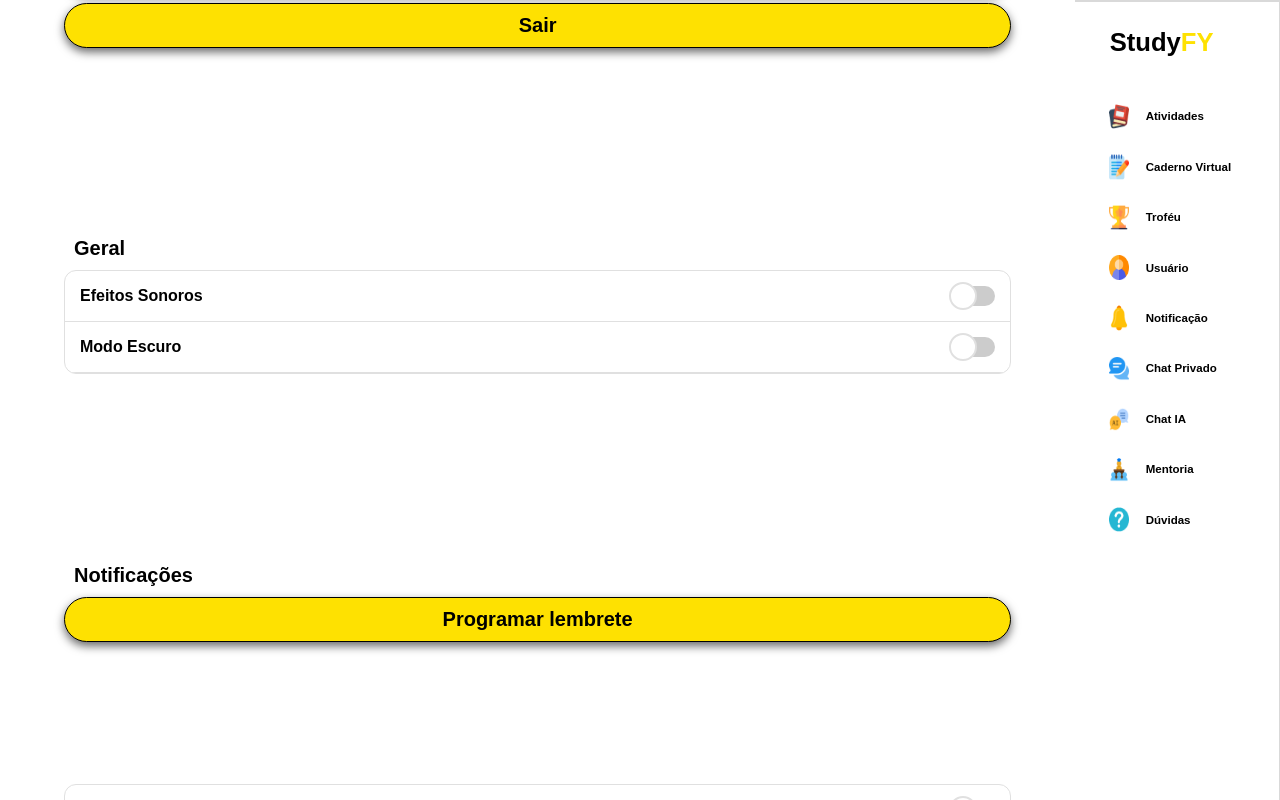
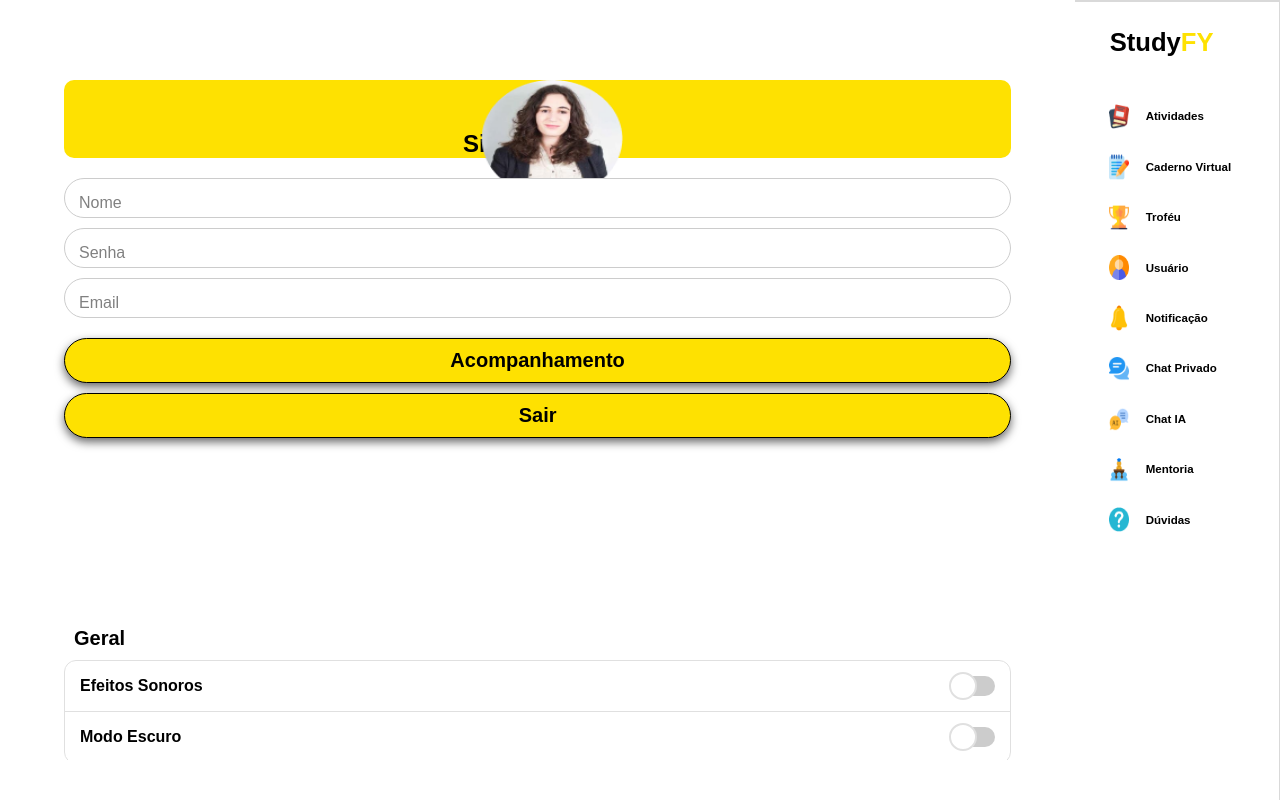
Before and after one commit to vitoriaccardoso/front-StudyFY-Fork, a React (Create React App) app: page / in a window 1280 px wide. Built offline with nearby package versions, Linux system fonts and the light colour scheme.

Commit message:
configuracao

```diff
--- a/src/pages/Configuracao.js
+++ b/src/pages/Configuracao.js
@@ -61,22 +61,26 @@ const Configuracao = () => {
     });
 
     return (
-        <Container style={{ backgroundColor: 'white', alignItems: 'center' }}>
-            <div style={{ flexGrow: '1', width: '100%', paddingInline: '5vw', overflowY: 'auto', paddingTop: '5vh' }}>
-                <div style={{ height: '25%', width: '100%', position: 'relative', display: 'flex', flexDirection: 'column', justifyContent: 'flex-end' }}>
+
+        <Container style={{ backgroundColor: 'white', alignItems: 'center', height: '100vh' }}>
+            <div className="configuracao" style={{
+                flexGrow: '1',
+                width: '100%',
+                paddingInline: '5vw',
+                overflowY: 'auto',
+                paddingTop: '5vh',
+                maxHeight: '90vh' // Define um limite de altura para permitir scroll
+            }}>
+                <div className='imagem' style={{ height: '25%', width: '100%', position: 'relative', display: 'flex', flexDirection: 'column', justifyContent: 'flex-end' }}>
                     <img src={Silvia} alt="Perfil" className="perfil-image" style={{ zIndex: 'auto', position: 'absolute', top: '0%', left: '34%' }} />
-                    <div
-                        style={{
-                            backgroundColor: '#FEE101', borderRadius: '10px', height: '70%', width: '100%',
-                            display: 'flex', alignItems: 'center', justifyContent: 'center'
-                        }}
-                    >
+                    <div className="quadradoAmarelo">
                         <h2 style={{ fontWeight: 'bold', marginTop: '50px' }}>Silvia Santos</h2>
                     </div>
                 </div>
 
+
                 {/* Campo Nome */}
-                <div style={{ position: 'relative', width: '100%', marginTop: '20px' }}>
+                <div className='informacaoNome' style={{ position: 'relative', width: '100%', marginTop: '20px' }}>
                     <label htmlFor="nomeInput" style={{
                         position: 'absolute', top: isFocused.nome ? '-10px' : '15px', left: '10px', fontSize: isFocused.nome ? '12px' : '16px', color: 'gray', transition: 'all 0.2s ease',
                         backgroundColor: isFocused.nome ? 'white' : 'transparent', padding: '0 5px', pointerEvents: 'none', marginTop: '1px'
@@ -174,7 +178,7 @@ const Configuracao = () => {
                 {/* Novo toggle para Notificação de Membro do Grupo */}
                 <div style={{ display: 'grid', gridTemplateColumns: '1fr', borderRadius: '12px', border: '1px solid #E0E0E0', overflow: 'hidden', marginTop: '3%' }}>
                     <div style={{ display: 'flex', alignItems: 'center', padding: '15px', borderBottom: '1px solid #E0E0E0', justifyContent: 'space-between', textAlign: 'left' }}>
-        <h2 style={{ fontSize: '16px' }}>Um membro do seu grupo de <br/>mentoria enviou uma dúvida </h2>
+                        <h2 style={{ fontSize: '16px' }}>Um membro do seu grupo de <br />mentoria enviou uma dúvida </h2>
                         <div style={toggleStyles(notificacaoMembroGrupo)} onClick={toggleNotificacaoMembroGrupo}>
                             <div style={knobStyles(notificacaoMembroGrupo)}></div>
                         </div>
--- a/src/style.css
+++ b/src/style.css
@@ -24,3 +24,40 @@
       margin-top: 10vw
     }
 }
+
+
+.configuracao{
+    @media (min-width: 768px) {
+       overflow-y: scroll;
+      }
+
+}
+
+
+@media (min-width: 768px) {
+  .perfil-image {
+
+    width: 25%; /* Ajuste conforme necessário */
+    height: 150%;
+        padding-left: 10%;
+  }
+
+
+  }
+
+  .quadradoAmarelo {
+    background-color: #FEE101;
+    border-radius: 10px;
+    height: 70%;
+    width: 100%;
+    display: flex;
+    align-items: center;
+    justify-content: center;
+  }
+
+  @media (min-width: 768px) {
+    .quadradoAmarelo {
+      height: 6%;
+      width: 100%;
+    }
+  }
```
Lines whose indentation alone changed are shown as unchanged.
